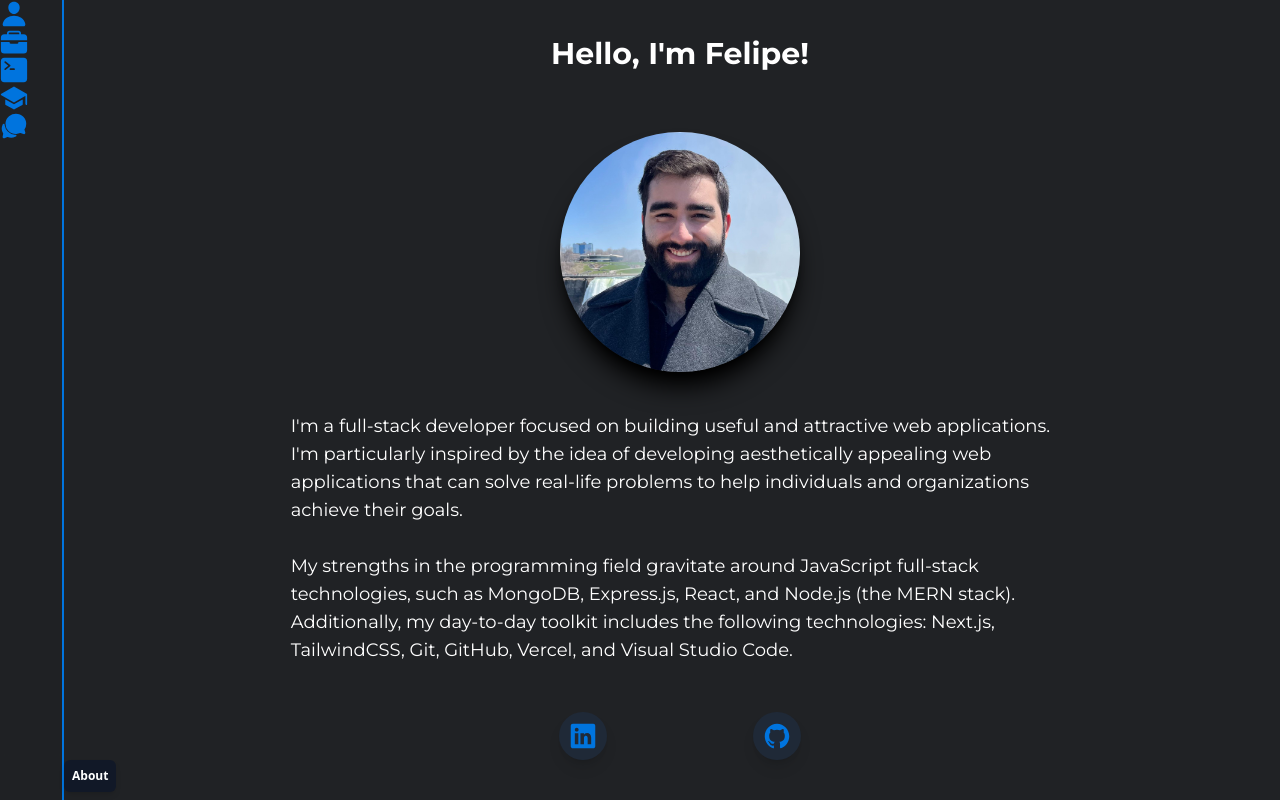
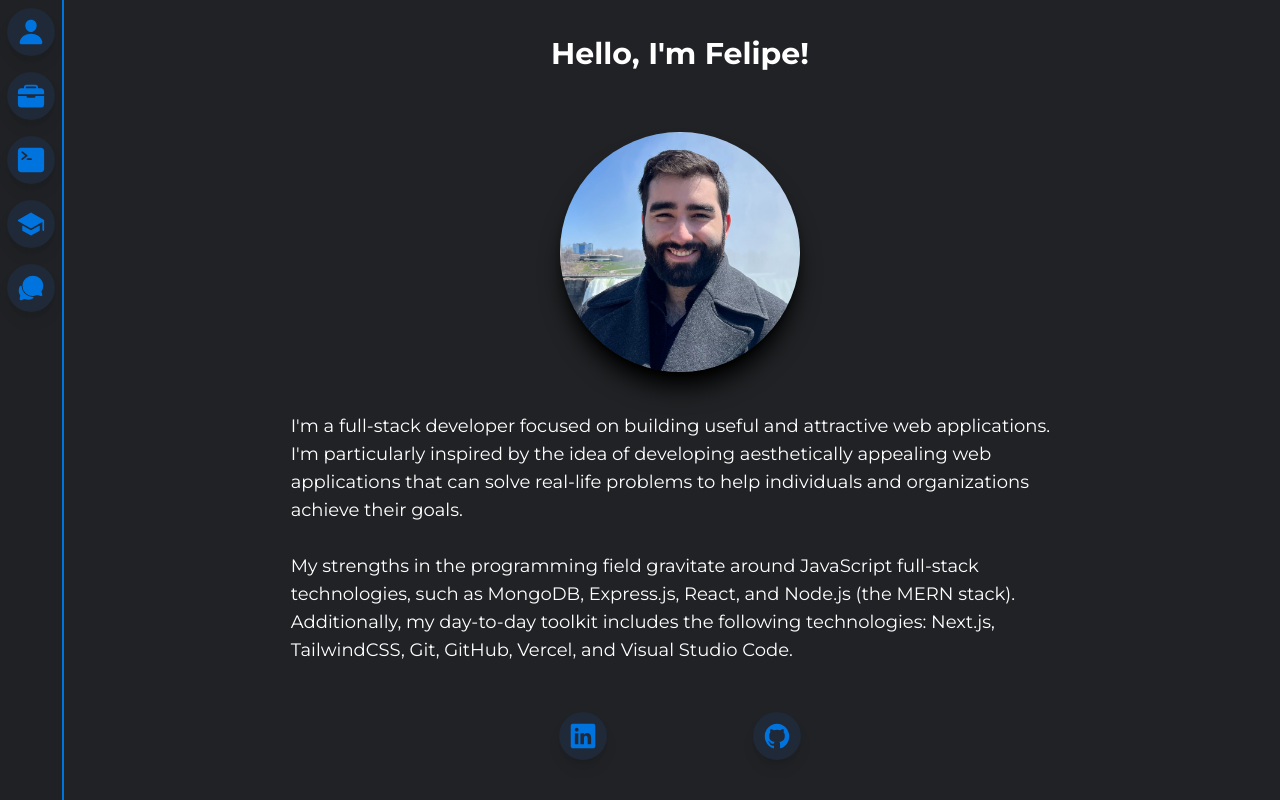
Before and after one commit to fmeneses-graca/my-website, a Next.js app: page / in a window 1280 px wide. Shown: the top 800 px of the page. Built offline with nearby package versions, Linux system fonts and the light colour scheme.

Commit message:
Change navbar-icon to icon in navbar component

```diff
--- a/components/navbar.js
+++ b/components/navbar.js
@@ -1,4 +1,4 @@
-import { IoPerson, IoSchool, IoBriefcase, IoTerminal, IoChatbubbles, IoSunnyOutline } from "react-icons/io5";
+import { IoPerson, IoSchool, IoBriefcase, IoTerminal, IoChatbubbles, IoSunnyOutline } from "react-icons/io5"
 import { Link, animateScroll as scroll } from "react-scroll"
 
 export default function Navbar() {
@@ -36,7 +36,7 @@ export default function Navbar() {
 
 function NavbarElement({ target, icon, text }) {
     return (
-        <Link className="navbar-icon group" to={target} smooth={true} offset={-10} duration={600}>
+        <Link className="icon group" to={target} smooth={true} offset={-10} duration={600}>
             {icon}
             <span className="navbar-tooltip group-hover:scale-100">
                 {text}
```
